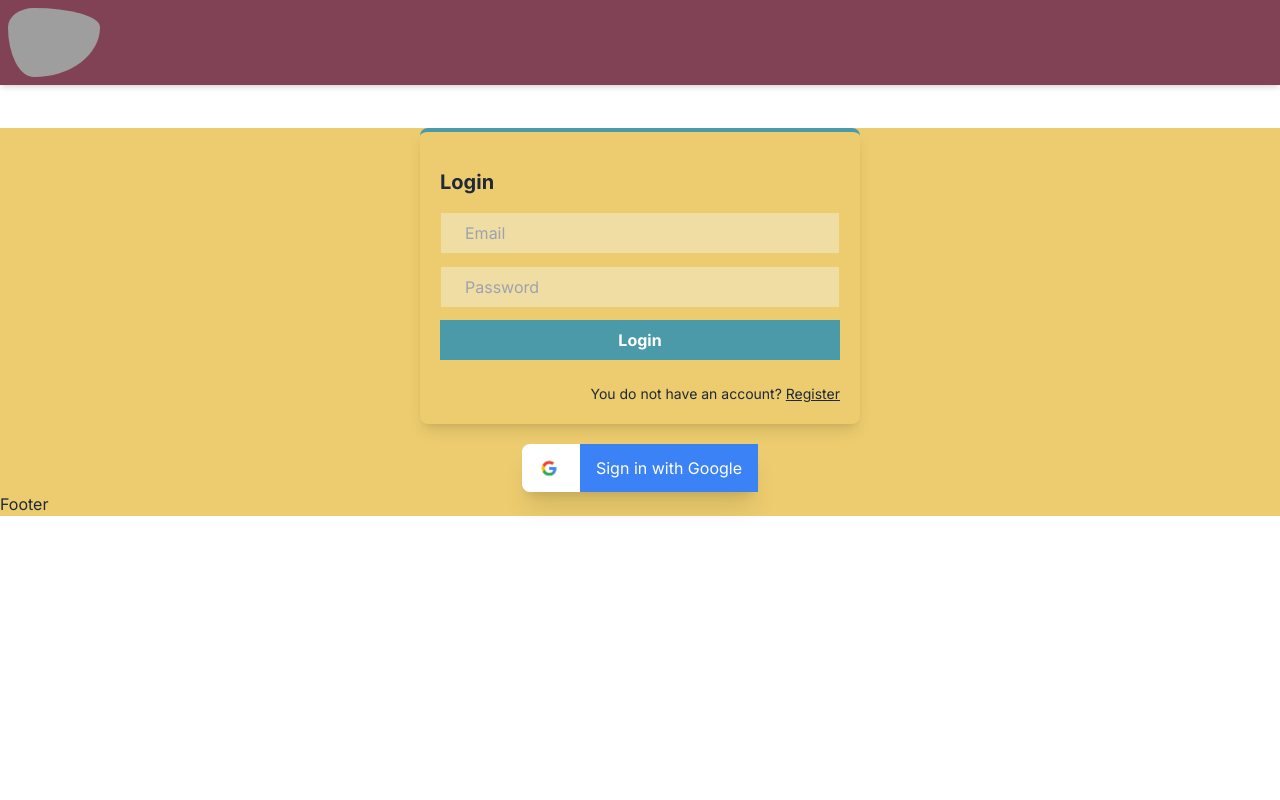
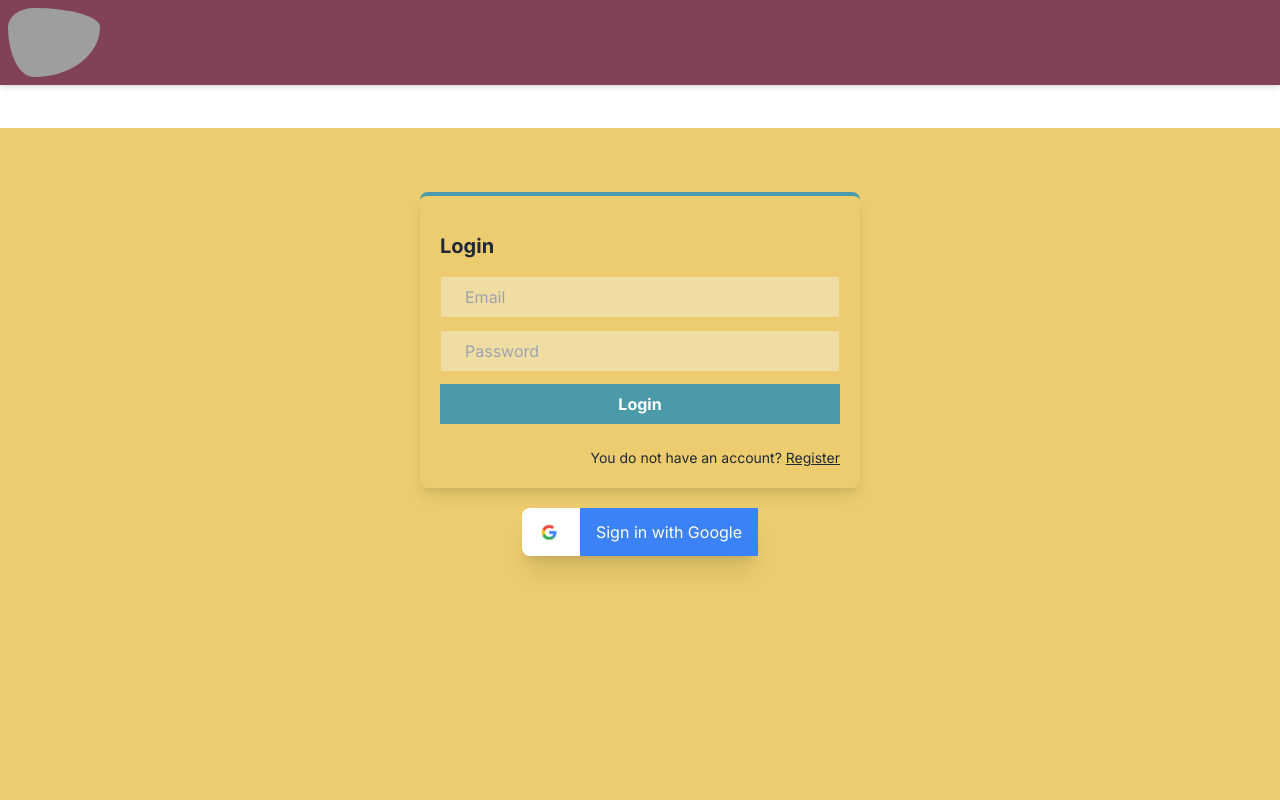
Before and after one commit to atakee72/Community-Web-Forum-App-with-Next.js, a Next.js app: page / in a window 1280 px wide. Shown: the top 800 px of the page. Built offline with nearby package versions, Linux system fonts and the light colour scheme; no server answers; grey boxes are pictures that could not be loaded.

Commit message:
improved: the look of login page and fora tabs

```diff
--- a/src/app/page.tsx
+++ b/src/app/page.tsx
@@ -21,7 +21,7 @@ const Home: React.FC<HomeProps> = async () => {
   }
 
   return (
-    <div className="flex flex-col-reverse justify-start gap-5 items-center">
+    <div className="flex flex-col-reverse justify-end gap-5 items-center min-h-screen p-16">
       <div>
         <SignInBtn />
       </div>
--- a/src/components/Tabs.tsx
+++ b/src/components/Tabs.tsx
@@ -37,9 +37,9 @@ const Tabs = ({ children }: TabsProps) => {
               scroll={false}
               className={`${
                 activeTab === tabChild.props.label
-                  ? "border-b-4 border-[#eccc6e]"
+                  ? "border-b-3 border-[#eccc6e] h-9"
                   : ""
-              } tab tab-sm tab-lifted hover:bg-[#b4b0a6] bg-[#C9C4B9] p-2 mt-3 text-[#814256] pb-5 border-[#814256] m-1 transition-all duration-500 ease-in-out`}
+              } tab tab-sm tab-lifted hover:bg-[#b4b0a6] bg-[#C9C4B9] p-2 mt-3 text-[#814256] pb-5 border-[#814256] m-1`}
               onClick={(e) => handleClick(e, tabChild.props.label)}
             >
               {tabChild.props.label}
```
